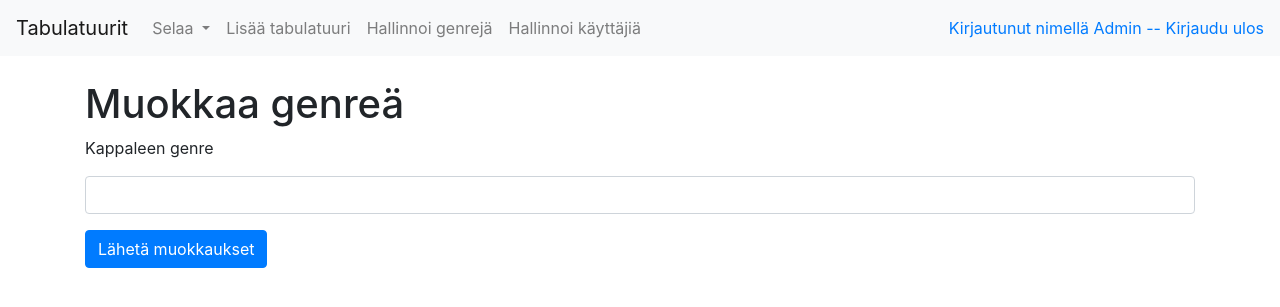
After one commit to Roeoeri/tsoha-2019-tabulatuuritHt, a Flask app: a page that uses application/templates/genres/update.html in a window 1280 px wide. The commit adds this page. Shown: the top 307 px of the page. Run offline with Flask 2, Linux system fonts and the light colour scheme; a user stored in the database is signed in; data comes from the database, SQL or seed files in the repository; data that the repository does not hold is empty; some libraries are stand-ins or nearby versions.

Commit message:
Crud lisätty genrelle

```diff
--- a/application/genres/views.py
+++ b/application/genres/views.py
@@ -23,6 +23,34 @@ def genre_delete(id):
 	db.session.commit()
 
 	return redirect(url_for("genre_index"))
+
+@app.route("/genres/update<id>", methods=["GET"])
+@login_required(role="ADMIN")
+def genre_update_form(id):
+    genre = Genre.query.get(id)
+    return render_template("genres/update.html", genre=genre, form = GenreForm())
+
+
+@app.route ("/genres/<id>/", methods=["POST"])
+@login_required(role = "ADMIN")
+def genre_update(id):
+
+    form = GenreForm(request.form)
+    genre = Genre.query.get(id)
+
+    if not form.validate():
+	    return render_template("genres/update.html", form = form, genre = genre)
+
+    genreExists = Genre.query.filter_by(genre = form.genre.data).first()
+    if genreExists:
+        return render_template("genres/update.html", form = form, genre = genre, error ="Genre on jo olemassa")
+
+
+
+    genre.genre = (request.form.get("genre"))
+    db.session().commit()
+
+    return redirect(url_for("genre_index"))
 
 
 @app.route ("/genres/new/", methods=["GET"])
--- a/application/templates/genres/list.html
+++ b/application/templates/genres/list.html
@@ -11,7 +11,9 @@
     <div class="d-flex">
         <div class="mr-auto p-2">{{g.genre}}</div>
         <div class="p-2">
+          <form method ="GET" action = "{{url_for('genre_update_form', id=g.id)}}">
           <input type="submit" class="btn btn-primary" value="Muokkaa"/>
+          </form>
         </div>
         <div class="p-2">
             <form method="POST" action="{{url_for('genre_delete', id=g.id)}}">
--- a/application/templates/genres/new.html
+++ b/application/templates/genres/new.html
@@ -13,6 +13,7 @@
       {% for error in form.genre.errors %}
       <small id="errorInGenre" class="form-text text-muted">{{error}}</small>
       {% endfor %}
+      <small id="errorInGenre" class="form-text text-muted">{{error}}</small>
     </div>
   <input type="submit"  class = "btn btn-primary" value="Lisää Genre"/>
 </form>
--- /dev/null
+++ b/application/templates/genres/update.html
@@ -0,0 +1,16 @@
+{% extends "layout.html" %}
+{% block body %}
+<main role="main" class="container">
+<form method="POST" action="{{ url_for('genre_update', id=genre.id) }}" id="tabform" >
+    <h1>Muokkaa genreä</h1>
+    <div class= "form-group">
+      <label for="Tekstikenttä,genre">{{form.genre.label}}</label>
+      {{form.genre(class="form-control", value = genre.genre)}}
+      {% for error in form.genre.errors %}
+      {% endfor %}
+      <small id="errorInGenre" class="form-text text-muted">{{error}}</small>
+    </div>
+  <input type="submit"  class = "btn btn-primary" value="Lähetä muokkaukset"/>
+</form>
+</main>
+{% endblock %}
```
